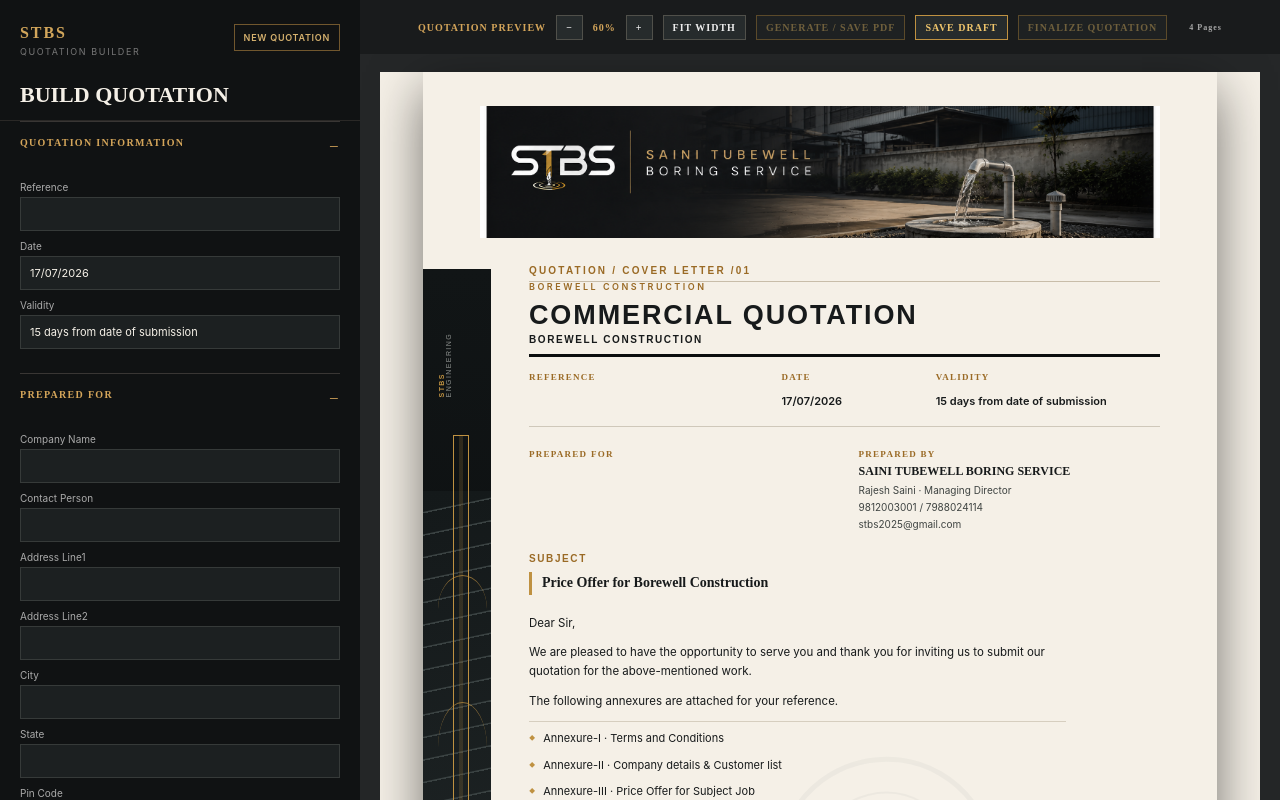
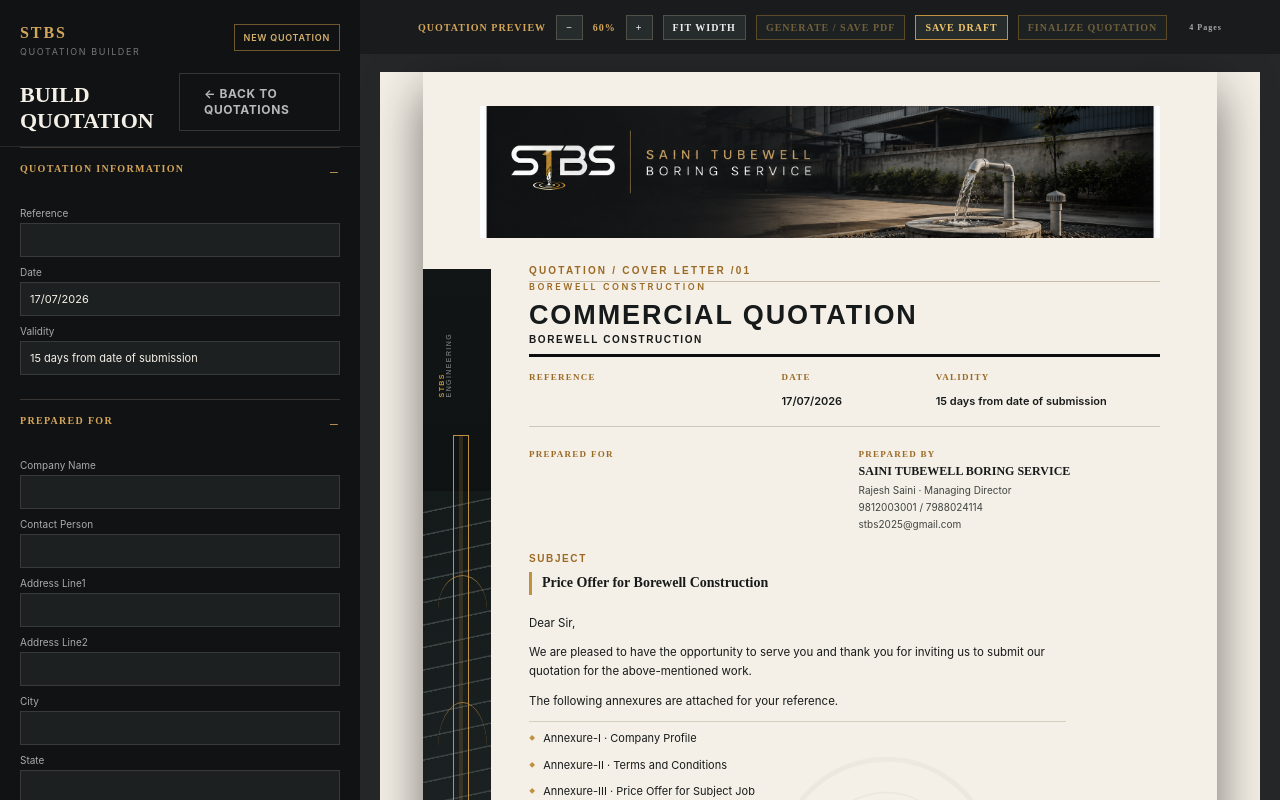
Before and after one commit to fghs2725-netizen/stbs-website, a Next.js app: page /admin/quotations/new in a window 1280 px wide. Built offline with nearby package versions, Linux system fonts and the light colour scheme.

Commit message:
feat: reorder quotation pages and improve navigation

```diff
--- a/app/admin/clients/page.tsx
+++ b/app/admin/clients/page.tsx
@@ -1,3 +1,3 @@
-import { redirect } from "next/navigation"; import { auth } from "@/auth"; import { prisma } from "@/lib/prisma";
+import { redirect } from "next/navigation"; import { auth } from "@/auth"; import { prisma } from "@/lib/prisma"; import { AdminNav } from "@/components/admin-nav"; import { AdminBackLink } from "@/components/admin-back-link";
 export const dynamic="force-dynamic";
-export default async function ClientsPage(){const s=await auth();if(!s?.user)redirect("/admin/login");let clients:any[]=[];try{clients=await prisma.client.findMany({orderBy:{updatedAt:"desc"}})}catch{}return <main className="min-h-screen bg-black px-5 py-8 text-white"><div className="mx-auto max-w-6xl"><h1 className="text-4xl uppercase">Reusable Clients</h1><div className="mt-8 grid gap-3">{clients.map(c=><article key={c.id} className="border border-white/10 p-5"><h2 className="text-xl text-signal">{c.companyName}</h2><p className="text-white/60">{c.contactPerson||""} · {c.phone||""} · {c.email||""} · {c.city||""}</p></article>)}{!clients.length&&<p className="text-white/50">No reusable clients saved yet.</p>}</div></div></main>}
+export default async function ClientsPage(){const s=await auth();if(!s?.user)redirect("/admin/login");let clients:any[]=[];try{clients=await prisma.client.findMany({orderBy:{updatedAt:"desc"}})}catch{}return <main className="min-h-screen bg-black px-5 py-8 text-white"><div className="mx-auto max-w-6xl"><AdminNav/><div className="py-8"><AdminBackLink href="/admin" label="Admin dashboard"/><h1 className="mt-5 text-4xl uppercase">Reusable Clients</h1></div><div className="mt-8 grid gap-3">{clients.map(c=><article key={c.id} className="border border-white/10 p-5"><h2 className="text-xl text-signal">{c.companyName}</h2><p className="text-white/60">{c.contactPerson||""} · {c.phone||""} · {c.email||""} · {c.city||""}</p></article>)}{!clients.length&&<p className="text-white/50">No reusable clients saved yet.</p>}</div></div></main>}
--- a/app/admin/quotations/[id]/edit/page.tsx
+++ b/app/admin/quotations/[id]/edit/page.tsx
@@ -1,3 +1,3 @@
 import { redirect, notFound } from "next/navigation"; import { auth } from "@/auth"; import { getQuotation } from "@/lib/quotation-management"; import { QuotationEditor } from "@/components/quotation/QuotationEditor";
 export const dynamic="force-dynamic";
-export default async function EditPage({params}:{params:Promise<{id:string}>}){const s=await auth();if(!s?.user)redirect("/admin/login");const q=await getQuotation((await params).id);if(!q)notFound();if(q.status==="FINAL")redirect(`/admin/quotations/${q.id}`);return <QuotationEditor initial={q}/>}
+export default async function EditPage({params}:{params:Promise<{id:string}>}){const s=await auth();if(!s?.user)redirect("/admin/login");const q=await getQuotation((await params).id);if(!q)notFound();if(q.status==="FINAL")redirect(`/admin/quotations/${q.id}`);return <QuotationEditor initial={q} backHref={`/admin/quotations/${q.id}`} backLabel="Back to quotation"/>}
--- a/app/admin/quotations/[id]/page.tsx
+++ b/app/admin/quotations/[id]/page.tsx
@@ -1,3 +1,3 @@
-import Link from "next/link"; import { redirect,notFound } from "next/navigation"; import { auth } from "@/auth"; import { getQuotation } from "@/lib/quotation-management"; import { QuotationPreview } from "@/components/quotation/QuotationPreview";
+import Link from "next/link"; import { redirect,notFound } from "next/navigation"; import { auth } from "@/auth"; import { getQuotation } from "@/lib/quotation-management"; import { QuotationPreview } from "@/components/quotation/QuotationPreview"; import { AdminNav } from "@/components/admin-nav"; import { AdminBackLink } from "@/components/admin-back-link";
 export const dynamic="force-dynamic";
-export default async function ViewPage({params}:{params:Promise<{id:string}>}){const s=await auth();if(!s?.user)redirect("/admin/login");const q=await getQuotation((await params).id);if(!q)notFound();return <main className="min-h-screen bg-black px-5 py-8 text-white"><div className="mx-auto max-w-5xl"><header className="flex flex-wrap justify-between gap-4"><div><p className="text-signal">{q.quotationReference} · {q.status}</p><h1 className="mt-2 text-3xl">{q.client.companyName}</h1><p className="text-white/50">{q.serviceType} · {q.quotationDate}</p></div><div className="flex gap-2">{q.status==="DRAFT"&&<Link href={`/admin/quotations/${q.id}/edit`} className="border border-signal px-4 py-2 text-signal">EDIT</Link>}<Link href="/admin/quotations" className="border border-white/20 px-4 py-2">HISTORY</Link></div></header><section className="mt-8 overflow-auto"><QuotationPreview quotation={q}/></section></div></main>}
+export default async function ViewPage({params}:{params:Promise<{id:string}>}){const s=await auth();if(!s?.user)redirect("/admin/login");const q=await getQuotation((await params).id);if(!q)notFound();return <main className="min-h-screen bg-black px-5 py-8 text-white"><div className="mx-auto max-w-5xl"><AdminNav/><div className="flex flex-wrap justify-between gap-4 py-8"><div><AdminBackLink href="/admin/quotations" label="Back to quotations"/><p className="mt-5 text-signal">{q.quotationReference} · {q.status}</p><h1 className="mt-2 text-3xl">{q.client.companyName}</h1><p className="text-white/50">{q.serviceType} · {q.quotationDate}</p></div><div className="flex items-start gap-2">{q.status==="DRAFT"&&<Link href={`/admin/quotations/${q.id}/edit`} className="border border-signal px-4 py-2 text-signal">EDIT</Link>}</div></div><section className="mt-8 overflow-auto"><QuotationPreview quotation={q}/></section></div></main>}
--- a/app/admin/quotations/new/page.tsx
+++ b/app/admin/quotations/new/page.tsx
@@ -1,3 +1,3 @@
 import { QuotationEditor } from "@/components/quotation/QuotationEditor";
 export const metadata = { title: "New Quotation", robots: { index: false, follow: false } };
-export default function NewQuotationPage() { return <QuotationEditor />; }
+export default function NewQuotationPage() { return <QuotationEditor backHref="/admin/quotations" backLabel="Back to quotations" />; }
--- /dev/null
+++ b/components/admin-back-link.tsx
@@ -0,0 +1,4 @@
+"use client";
+import Link from "next/link";
+import { useRouter } from "next/navigation";
+export function AdminBackLink({href,label="BACK" ,dirty=false}:{href:string;label:string;dirty?:boolean}){const router=useRouter();const go=(e:React.MouseEvent)=>{if(dirty&&!window.confirm("You have unsaved changes. Leave this page?")){e.preventDefault();return;}router.push(href)};return <Link href={href} onClick={go} className="inline-flex min-h-10 items-center border border-white/15 px-4 py-2 text-xs font-bold uppercase tracking-wider text-white/70 transition hover:border-signal hover:text-signal">← {label}</Link>}
--- /dev/null
+++ b/components/admin-nav.tsx
@@ -0,0 +1,7 @@
+"use client";
+import Link from "next/link";
+import { usePathname } from "next/navigation";
+import { AdminLogoutButton } from "@/components/admin-logout-button";
+
+const links = [{label:"Dashboard",href:"/admin"},{label:"New Quotation",href:"/admin/quotations/new"},{label:"Quotations",href:"/admin/quotations"},{label:"Clients",href:"/admin/clients"}];
+export function AdminNav(){const pathname=usePathname();return <nav aria-label="Admin navigation" className="flex flex-wrap items-center gap-2 border-b border-white/10 pb-4 text-xs font-bold uppercase tracking-wider"><span className="mr-2 text-signal">STBS ADMIN</span>{links.map(link=><Link key={link.href} href={link.href} className={`px-3 py-2 transition ${pathname===link.href?"bg-signal text-black":"text-white/60 hover:text-white"}`}>{link.label}</Link>)}<AdminLogoutButton/></nav>}
--- a/components/quotation/QuotationDocument.tsx
+++ b/components/quotation/QuotationDocument.tsx
@@ -151,8 +151,8 @@ export function QuotationDocument({ quotation, isEditorPreview = false, onPage4O
           <p>We are pleased to have the opportunity to serve you and thank you for inviting us to submit our quotation for the above-mentioned work.</p>
           <p>The following annexures are attached for your reference.</p>
           <ul>
-            <li>Annexure-I · Terms and Conditions</li>
-            <li>Annexure-II · Company details &amp; Customer list</li>
+            <li>Annexure-I · Company Profile</li>
+            <li>Annexure-II · Terms and Conditions</li>
             <li>Annexure-III · Price Offer for Subject Job</li>
           </ul>
           <p>We trust that the above proposal meets your requirements. We thank you for the opportunity and assure you of our best services at all times.</p>
@@ -161,8 +161,23 @@ export function QuotationDocument({ quotation, isEditorPreview = false, onPage4O
         </div>
       </Page>
 
-      {/* ──── PAGE 2: Terms & Conditions ──── */}
-      <Page n={2} kicker="ANNEXURE I" title="Terms &amp; Conditions" onOverflow={handleOverflow}>
+      {/* ──── PAGE 2: Company Profile ──── */}
+      <Page n={2} kicker="ANNEXURE I" title="Company Profile" onOverflow={handleOverflow}>
+        <Section title="About Us"><p>{fixed.about}</p></Section>
+        <div className="profile-grid">
+          <Section title="Mission"><p>{fixed.mission}</p></Section>
+          <Section title="Vision"><p>{fixed.vision}</p></Section>
+        </div>
+        <Section title="Core Capabilities / Distinctive Qualities">
+          <ul className="capabilities">{fixed.capabilities.map((x: string, i: number) => <li key={`capability-${i}`}>{x}</li>)}</ul>
+        </Section>
+        <Section title="Our Esteemed Clients">
+          <div className="clients">{fixed.clients.map((x: string, i: number) => <span key={`client-${i}`}>{x}</span>)}</div>
+        </Section>
+      </Page>
+
+      {/* ──── PAGE 3: Terms & Conditions ──── */}
+      <Page n={3} kicker="ANNEXURE II" title="Terms &amp; Conditions" onOverflow={handleOverflow}>
         <div className="terms">
           {fixed.terms.map(([t, d]: readonly string[], i: number) => (
             <article key={`term-${i}-${t}`}>
@@ -180,21 +195,6 @@ export function QuotationDocument({ quotation, isEditorPreview = false, onPage4O
             <div><b>24/7</b><span>Site Support</span></div>
           </div>
         </div>
-      </Page>
-
-      {/* ──── PAGE 3: Company Profile ──── */}
-      <Page n={3} kicker="ANNEXURE II" title="Company Profile" onOverflow={handleOverflow}>
-        <Section title="About Us"><p>{fixed.about}</p></Section>
-        <div className="profile-grid">
-          <Section title="Mission"><p>{fixed.mission}</p></Section>
-          <Section title="Vision"><p>{fixed.vision}</p></Section>
-        </div>
-        <Section title="Core Capabilities / Distinctive Qualities">
-          <ul className="capabilities">{fixed.capabilities.map((x: string, i: number) => <li key={`capability-${i}`}>{x}</li>)}</ul>
-        </Section>
-        <Section title="Our Esteemed Clients">
-          <div className="clients">{fixed.clients.map((x: string, i: number) => <span key={`client-${i}`}>{x}</span>)}</div>
-        </Section>
       </Page>
 
       {/* ──── PAGE 4: Price Offer ──── */}
--- a/components/quotation/QuotationEditor.tsx
+++ b/components/quotation/QuotationEditor.tsx
@@ -6,6 +6,7 @@ import { QuotationDocument } from "./QuotationDocument";
 import { defaultSubject, initialQuotation, serviceOptions, type QuotationState, type QuotationItem, validateItem, isItemValid, calcAmount, formatINR, getValidItems, calcTotal } from "./quotation-model";
 import "./editor.css";
 import { saveDraftAction, finalizeAction } from "@/app/admin/quotations/actions";
+import { AdminBackLink } from "@/components/admin-back-link";
 
 const today = () => { const d = new Date(); return `${String(d.getDate()).padStart(2, "0")}/${String(d.getMonth() + 1).padStart(2, "0")}/${d.getFullYear()}`; };
 const emptyItem = (): QuotationItem => ({ id: crypto.randomUUID(), description: "", unit: "", quantity: 1, rate: 0 });
@@ -27,7 +28,7 @@ const TEST_ITEMS: QuotationItem[] = [
   { id: "t13", description: "Site supervision charges for complete project duration including daily progress reports", unit: "Month", quantity: 2, rate: 12000 },
 ];
 
-export function QuotationEditor({ initial }: { initial?: QuotationState }) {
+export function QuotationEditor({ initial, backHref, backLabel }: { initial?: QuotationState; backHref?: string; backLabel?: string }) {
   const [q, setQ] = useState<QuotationState>(initial ?? { ...initialQuotation, quotationDate: today() });
   const [saving, setSaving] = useState(false);
   const [message, setMessage] = useState("");
@@ -141,7 +142,7 @@ export function QuotationEditor({ initial }: { initial?: QuotationState }) {
             <div className="editor-brand">STBS <span>QUOTATION BUILDER</span></div>
             <button className="new-quotation" onClick={reset}>NEW QUOTATION</button>
           </div>
-          <h2>Build quotation</h2>
+          <div className="flex items-center justify-between gap-3"><h2>Build quotation</h2>{backHref && <AdminBackLink href={backHref} label={backLabel || "Back"} dirty={dirty} />}</div>
         </div>
 
         {/* Scrollable content */}
--- a/components/site-header.tsx
+++ b/components/site-header.tsx
@@ -31,11 +31,12 @@ export function SiteHeader() {
             <span className={`absolute bottom-0 left-1/2 h-px -translate-x-1/2 bg-signal transition-all duration-300 ease-out ${active ? "w-3/5 opacity-90" : "w-0 opacity-0 group-hover:w-3/5 group-hover:opacity-100"}`} />
             </Link>;
           })}
+          <Link href="/admin" className="group relative px-3 py-2 text-[11px] font-semibold uppercase tracking-[.13em] text-white/55 transition-colors hover:text-white">Admin<span className="absolute bottom-0 left-1/2 h-px w-0 -translate-x-1/2 bg-signal transition-all group-hover:w-3/5" /></Link>
         </div>
         <Link href="/quote" className="flex h-11 items-center gap-2 bg-signal px-5 text-xs font-extrabold uppercase tracking-wider text-black transition hover:-translate-y-0.5 hover:bg-white">Request Quote <ArrowUpRight size={16}/></Link>
       </nav>
       <button className="text-white lg:hidden" onClick={() => setOpen(!open)} aria-label="Toggle menu">{open ? <X/> : <Menu/>}</button>
     </div>
-    {open && <nav className="border-t border-white/10 bg-black px-5 py-6 lg:hidden">{[...links, "Quote"].map(link => <Link onClick={() => setOpen(false)} key={link} href={`/${link.toLowerCase()}`} className="block border-b border-white/10 py-4 font-display text-2xl uppercase text-white">{link}</Link>)}</nav>}
+    {open && <nav className="border-t border-white/10 bg-black px-5 py-6 lg:hidden">{[...links, "Quote", "Admin"].map(link => <Link onClick={() => setOpen(false)} key={link} href={`/${link.toLowerCase()}`} className="block border-b border-white/10 py-4 font-display text-2xl uppercase text-white">{link}</Link>)}</nav>}
   </motion.header>;
 }
```
Also changed, not shown: app/admin/page.tsx (+2 -1 lines), app/admin/quotations/page.tsx (+2 -2 lines), 1 other file (tests, documents, lock files or other folders).
